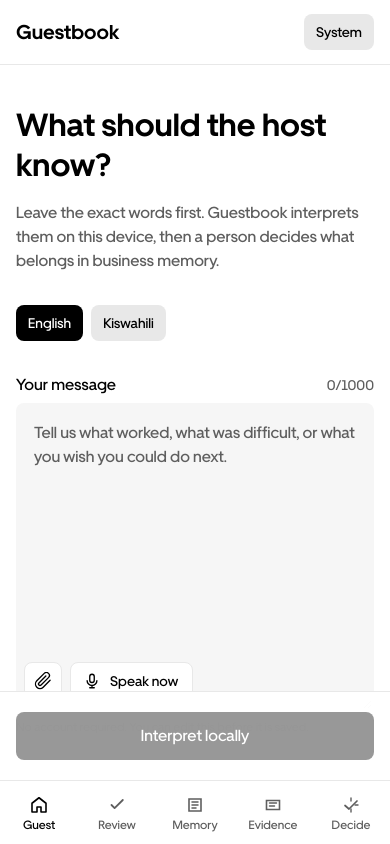
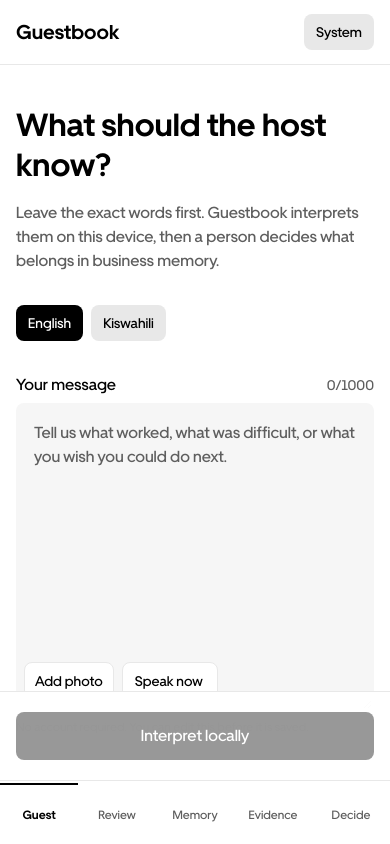
Before and after one commit to Davemafy/recall, a React (Vite) app: page / in a window 390 px wide. Shown: the top 844 px of the page. Built offline with nearby package versions, Linux system fonts and the light colour scheme.

Commit message:
deploy: remove generic Guestbook iconography

```diff
--- a/src/App.tsx
+++ b/src/App.tsx
@@ -244,15 +244,6 @@ function DockedAction({ children }: { children: ReactNode }) {
   return <div className="docked-action">{children}</div>;
 }
 
-function NavGlyph({ route }: { route: Exclude<Route, "system"> }) {
-  const common = { width: 20, height: 20, viewBox: "0 0 20 20", "aria-hidden": true } as const;
-  if (route === "guest") return <svg {...common} fill="none"><path d="M3 8.25 10 2.75l7 5.5V17H12v-5H8v5H3V8.25Z" stroke="currentColor" strokeWidth="1.6" strokeLinejoin="round"/></svg>;
-  if (route === "review") return <svg {...common} fill="none"><path d="m4.5 10 3.1 3.1L15.8 5" stroke="currentColor" strokeWidth="1.8" strokeLinecap="round" strokeLinejoin="round"/></svg>;
-  if (route === "memory") return <svg {...common} fill="none"><path d="M4 4h12v12H4z" stroke="currentColor" strokeWidth="1.6"/><path d="M7 7h6M7 10h6M7 13h4" stroke="currentColor" strokeWidth="1.5" strokeLinecap="round"/></svg>;
-  if (route === "evidence") return <svg {...common} fill="none"><path d="M3.5 5.5h13v9h-13z" stroke="currentColor" strokeWidth="1.6"/><path d="M6.5 8h7M6.5 11h5" stroke="currentColor" strokeWidth="1.5" strokeLinecap="round"/></svg>;
-  return <svg {...common} fill="none"><path d="M4 10.5 8 14l8-8" stroke="currentColor" strokeWidth="1.7" strokeLinecap="round" strokeLinejoin="round"/><path d="M10 3v3M17 10h-3M10 17v-3" stroke="currentColor" strokeWidth="1.4" strokeLinecap="round"/></svg>;
-}
-
 function Shell({ route, children, layout = "compact" }: { route: Route; children: ReactNode; layout?: "normal" | "compact" }) {
   const [online, setOnline] = useState(navigator.onLine);
   const [offlineReady, setOfflineReady] = useState(false);
@@ -297,7 +288,6 @@ function Shell({ route, children, layout = "compact" }: { route: Route; children
       <nav className="base-bottom-navigation" aria-label="Primary mobile navigation">
         {mobileNav.map((item) => (
           <button key={item.key} className={route === item.key ? "active" : ""} onClick={() => go(item.path)}>
-            <span className="bottom-nav-icon"><NavGlyph route={item.key} /></span>
             <span>{item.label}</span>
           </button>
         ))}
@@ -357,23 +347,6 @@ function VoiceActivityVisualizer({ active, speaking, pulse }: { active: boolean;
         />
       ))}
     </div>
-  );
-}
-
-function PaperclipIcon() {
-  return (
-    <svg className="ui-icon" viewBox="0 0 24 24" fill="none" aria-hidden="true">
-      <path d="m21.44 11.05-9.19 9.19a6 6 0 0 1-8.49-8.49l9.9-9.9a4 4 0 0 1 5.66 5.66l-9.9 9.9a2 2 0 0 1-2.83-2.83l9.19-9.19" stroke="currentColor" strokeWidth="1.8" strokeLinecap="round" strokeLinejoin="round"/>
-    </svg>
-  );
-}
-
-function MicIcon() {
-  return (
-    <svg className="ui-icon" viewBox="0 0 24 24" fill="none" aria-hidden="true">
-      <rect x="9" y="3" width="6" height="11" rx="3" stroke="currentColor" strokeWidth="1.8"/>
-      <path d="M5.5 11.5a6.5 6.5 0 0 0 13 0M12 18v3M9 21h6" stroke="currentColor" strokeWidth="1.8" strokeLinecap="round"/>
-    </svg>
   );
 }
 
@@ -693,13 +666,12 @@ function GuestScreen() {
               <Textarea rows={9} maxLength={1000} value={text} onChange={(event) => setText(event.target.value)} placeholder={copy.placeholder} />
             </Field>
             <div className="composer-controls">
-              <button className="composer-icon-button" type="button" onClick={() => mediaRef.current?.click()} aria-label="Attach photo" title="Attach photo">
-                <PaperclipIcon />
+              <button className="composer-tool-button" type="button" onClick={() => mediaRef.current?.click()}>
+                Add photo
               </button>
               {voiceState !== "listening" && voiceState !== "unavailable" && (
-                <button className="composer-voice-button" type="button" onClick={() => void startVoice()} aria-label="Speak now">
-                  <MicIcon />
-                  <span>Speak now</span>
+                <button className="composer-voice-button" type="button" onClick={() => void startVoice()}>
+                  Speak now
                 </button>
               )}
               {voiceState === "listening" && (
--- a/src/styles.css
+++ b/src/styles.css
@@ -1293,33 +1293,22 @@ button:disabled {
     flex: 1 1 0;
     min-width: 0;
     height: 62px;
-    padding: 12px 8px;
+    padding: 0 8px;
     border: 0;
+    border-top: 2px solid transparent;
     background: var(--background-primary);
     color: var(--content-tertiary);
-    display: flex;
-    flex-direction: column;
-    align-items: center;
-    justify-content: flex-end;
-    gap: 2px;
+    display: grid;
+    place-items: center;
     font-size: 12px;
     line-height: 16px;
     font-weight: 500;
   }
 
   .base-bottom-navigation button.active {
+    border-top-color: var(--content-primary);
     color: var(--content-primary);
-  }
-
-  .bottom-nav-icon {
-    width: 20px;
-    height: 20px;
-    display: grid;
-    place-items: center;
-  }
-
-  .bottom-nav-icon svg {
-    display: block;
+    font-weight: 700;
   }
 
   .guest-layout,
@@ -1578,7 +1567,7 @@ button:disabled {
   pointer-events: auto;
 }
 
-.composer-icon-button,
+.composer-tool-button,
 .composer-voice-button,
 .stop-listening {
   border: 1px solid var(--background-tertiary);
@@ -1588,12 +1577,16 @@ button:disabled {
   cursor: pointer;
 }
 
-.composer-icon-button {
-  width: 40px;
+.composer-tool-button {
   height: 40px;
+  padding: 0 12px;
   border-radius: 8px;
-  display: grid;
-  place-items: center;
+  display: inline-flex;
+  align-items: center;
+  justify-content: center;
+  font-size: 14px;
+  line-height: 20px;
+  font-weight: 500;
 }
 
 .composer-voice-button {
@@ -1608,7 +1601,7 @@ button:disabled {
   font-weight: 500;
 }
 
-.composer-icon-button:hover,
+.composer-tool-button:hover,
 .composer-voice-button:hover,
 .stop-listening:hover {
   background: var(--background-secondary);
@@ -1677,9 +1670,9 @@ button:disabled {
     bottom: 32px;
   }
 
-  .composer-icon-button {
-    width: 38px;
+  .composer-tool-button {
     height: 38px;
+    padding-inline: 10px;
   }
 
   .composer-voice-button {
@@ -1702,12 +1695,6 @@ button:disabled {
   }
 }
 
-.ui-icon {
-  width: 18px;
-  height: 18px;
-  display: block;
-  flex: 0 0 auto;
-}
 
 .voice-activity {
   height: 26px;
```
Also changed, not shown: 1 other file (tests, documents, lock files or other folders).
